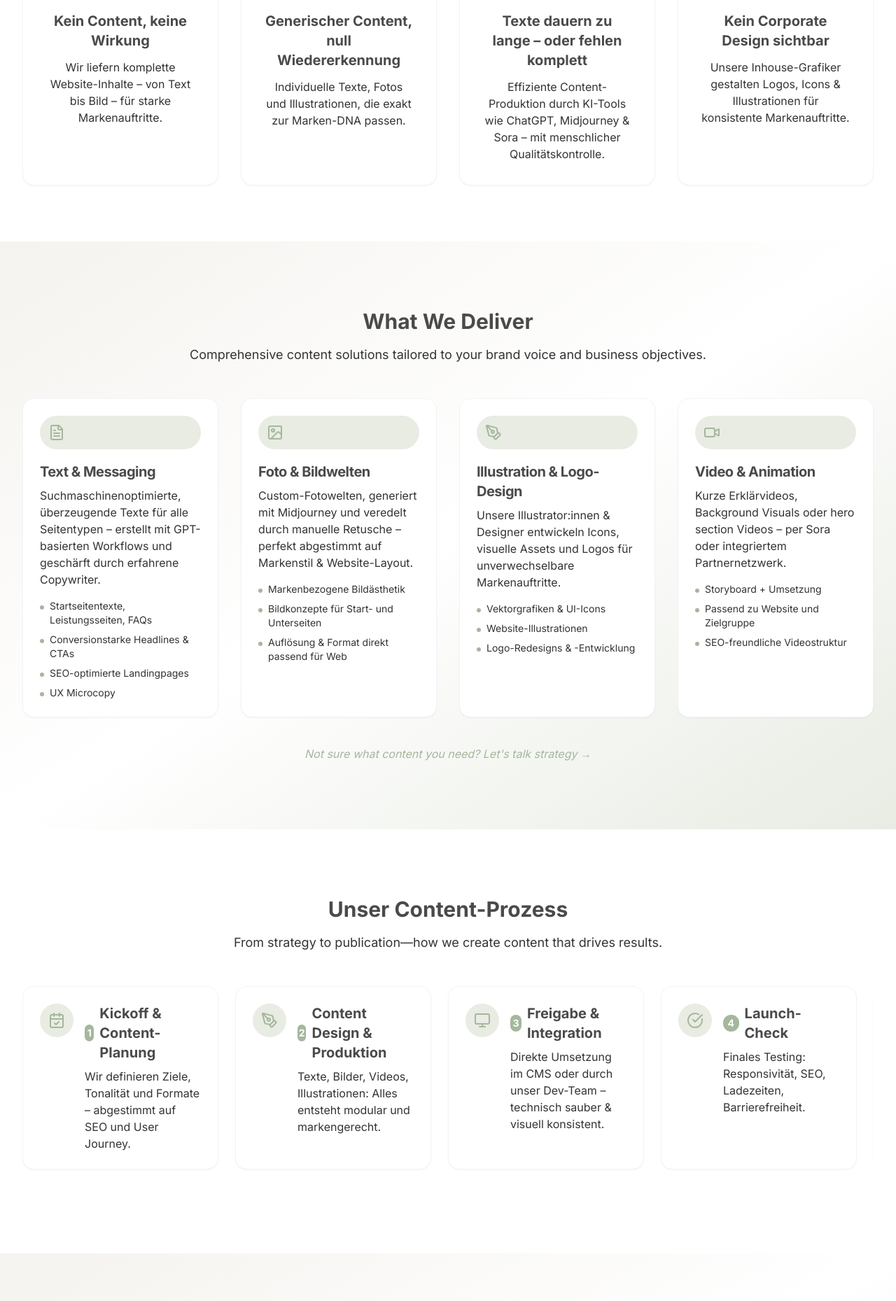
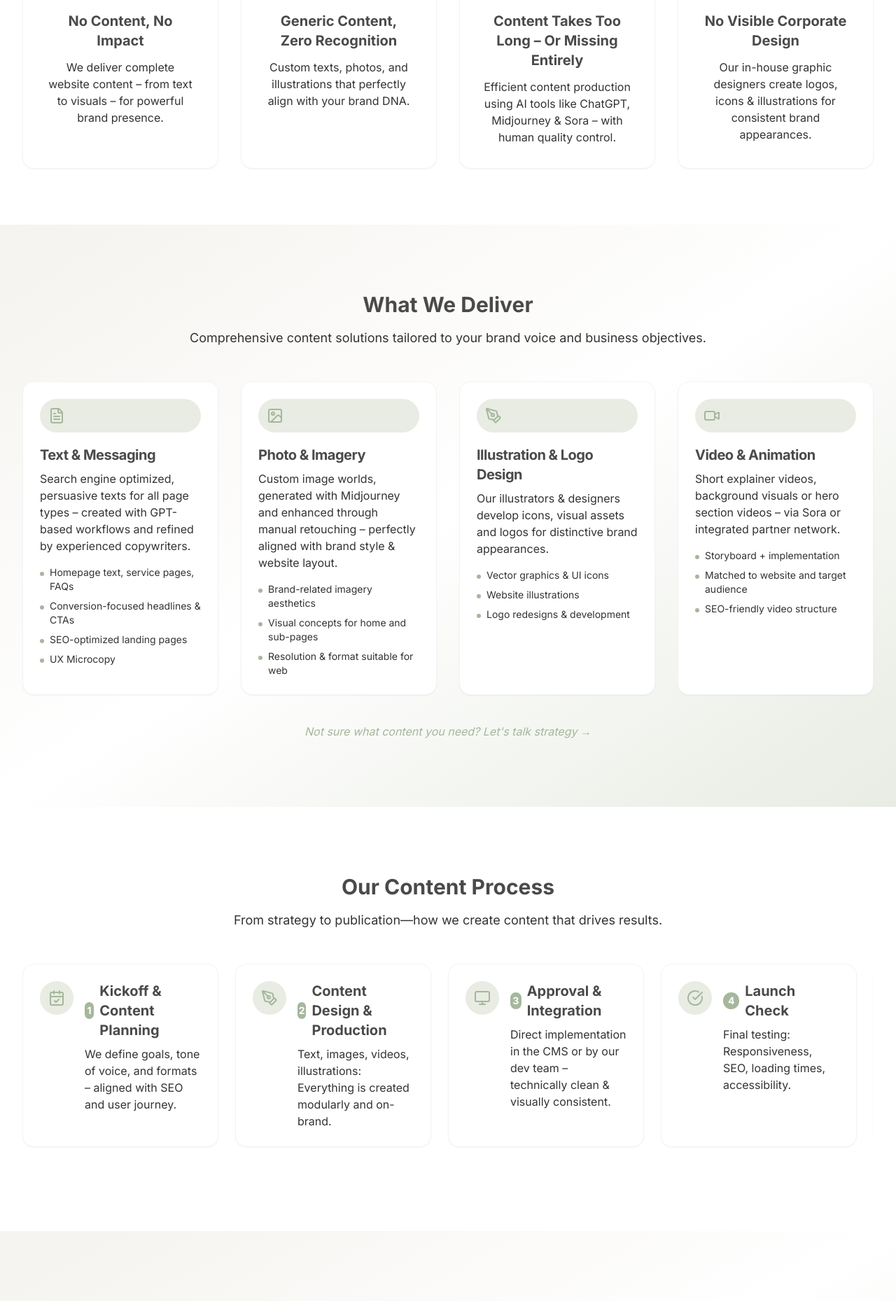
Before and after one commit to ooliv-agentur/ooliv, a React (Vite) app: page /content-creation in a window 1280 px wide. Shown: the part 957-2816 px from the top of the page at 70% size. Built offline with nearby package versions, Linux system fonts and the light colour scheme.

Commit message:
Fix: Content Creation page language consistency
Translate German content to English on the content creation page.

```diff
--- a/src/components/content-creation/ContentBenefits.tsx
+++ b/src/components/content-creation/ContentBenefits.tsx
@@ -5,23 +5,23 @@ import { FileText, Target, Users, Paintbrush } from 'lucide-react';
 const benefits = [
   {
     icon: FileText,
-    problem: 'Kein Content, keine Wirkung',
-    solution: 'Wir liefern komplette Website-Inhalte – von Text bis Bild – für starke Markenauftritte.'
+    problem: 'No Content, No Impact',
+    solution: 'We deliver complete website content – from text to visuals – for powerful brand presence.'
   },
   {
     icon: Target,
-    problem: 'Generischer Content, null Wiedererkennung',
-    solution: 'Individuelle Texte, Fotos und Illustrationen, die exakt zur Marken-DNA passen.'
+    problem: 'Generic Content, Zero Recognition',
+    solution: 'Custom texts, photos, and illustrations that perfectly align with your brand DNA.'
   },
   {
     icon: Users,
-    problem: 'Texte dauern zu lange – oder fehlen komplett',
-    solution: 'Effiziente Content-Produktion durch KI-Tools wie ChatGPT, Midjourney & Sora – mit menschlicher Qualitätskontrolle.'
+    problem: 'Content Takes Too Long – Or Missing Entirely',
+    solution: 'Efficient content production using AI tools like ChatGPT, Midjourney & Sora – with human quality control.'
   },
   {
     icon: Paintbrush,
-    problem: 'Kein Corporate Design sichtbar',
-    solution: 'Unsere Inhouse-Grafiker gestalten Logos, Icons & Illustrationen für konsistente Markenauftritte.'
+    problem: 'No Visible Corporate Design',
+    solution: 'Our in-house graphic designers create logos, icons & illustrations for consistent brand appearances.'
   }
 ];
 
--- a/src/components/content-creation/ContentCaseStudies.tsx
+++ b/src/components/content-creation/ContentCaseStudies.tsx
@@ -12,7 +12,7 @@ const caseStudies = [
       { icon: BarChart, stat: '+120%', description: 'organic traffic increase' },
       { icon: Users, stat: '+45%', description: 'time on site improvement' }
     ],
-    description: 'Vollständiger Text-, Bild- und SEO-Relaunch'
+    description: 'Complete text, image, and SEO relaunch'
   },
   {
     title: 'COBUS – ERP Solutions',
@@ -21,7 +21,7 @@ const caseStudies = [
       { icon: BarChart, stat: '3x', description: 'better landing page conversion' },
       { icon: Users, stat: 'Clearer', description: 'messaging & structure' }
     ],
-    description: 'Technisches Storytelling durch Content, Illustration & Grafik'
+    description: 'Technical storytelling through content, illustration & graphics'
   }
 ];
 
@@ -30,7 +30,7 @@ const ContentCaseStudies = () => {
     <section className="py-24 bg-gradient-to-br from-brand-background via-white to-brand-backgroundAlt">
       <div className="max-w-7xl mx-auto px-4 sm:px-6 lg:px-8">
         <h2 className="text-3xl font-bold text-center mb-4 text-brand-heading">
-          Erfolgreiche Content-Projekte
+          Successful Content Projects
         </h2>
 
         <p className="text-center text-lg mb-12 max-w-3xl mx-auto text-brand-text">
@@ -73,7 +73,7 @@ const ContentCaseStudies = () => {
         <div className="text-center mt-12">
           <Button size="lg" className="group" asChild>
             <Link to="/case-studies">
-              Alle Case Studies ansehen
+              View All Case Studies
               <ArrowRight className="ml-2 h-4 w-4 transition-transform group-hover:translate-x-1" />
             </Link>
           </Button>
--- a/src/components/content-creation/ContentProcess.tsx
+++ b/src/components/content-creation/ContentProcess.tsx
@@ -6,32 +6,32 @@ const steps = [
   {
     icon: CalendarCheck,
     number: '01',
-    title: 'Kickoff & Content-Planung',
-    description: 'Wir definieren Ziele, Tonalität und Formate – abgestimmt auf SEO und User Journey.'
+    title: 'Kickoff & Content Planning',
+    description: 'We define goals, tone of voice, and formats – aligned with SEO and user journey.'
   },
   {
     icon: PenTool,
     number: '02',
-    title: 'Content Design & Produktion',
-    description: 'Texte, Bilder, Videos, Illustrationen: Alles entsteht modular und markengerecht.'
+    title: 'Content Design & Production',
+    description: 'Text, images, videos, illustrations: Everything is created modularly and on-brand.'
   },
   {
     icon: Monitor,
     number: '03',
-    title: 'Freigabe & Integration',
-    description: 'Direkte Umsetzung im CMS oder durch unser Dev-Team – technisch sauber & visuell konsistent.'
+    title: 'Approval & Integration',
+    description: 'Direct implementation in the CMS or by our dev team – technically clean & visually consistent.'
   },
   {
     icon: CheckCircle,
     number: '04',
-    title: 'Launch-Check',
-    description: 'Finales Testing: Responsivität, SEO, Ladezeiten, Barrierefreiheit.'
+    title: 'Launch Check',
+    description: 'Final testing: Responsiveness, SEO, loading times, accessibility.'
   },
   {
     icon: RefreshCw,
     number: '05',
     title: 'Ongoing Support',
-    description: 'Kontinuierliche Pflege, Optimierung & Erweiterung. Optional auch mit monatlichem Content-Paket.'
+    description: 'Continuous maintenance, optimization & expansion. Optionally with monthly content package.'
   }
 ];
 
@@ -40,7 +40,7 @@ const ContentProcess = () => {
     <section className="py-24 bg-white">
       <div className="max-w-7xl mx-auto px-4 sm:px-6 lg:px-8">
         <h2 className="text-3xl font-bold text-center mb-4 text-brand-heading">
-          Unser Content-Prozess
+          Our Content Process
         </h2>
 
         <p className="text-center text-lg mb-12 max-w-3xl mx-auto text-brand-text">
--- a/src/components/content-creation/ContentServices.tsx
+++ b/src/components/content-creation/ContentServices.tsx
@@ -7,42 +7,42 @@ const services = [
   {
     icon: FileText,
     title: 'Text & Messaging',
-    description: 'Suchmaschinenoptimierte, überzeugende Texte für alle Seitentypen – erstellt mit GPT-basierten Workflows und geschärft durch erfahrene Copywriter.',
+    description: 'Search engine optimized, persuasive texts for all page types – created with GPT-based workflows and refined by experienced copywriters.',
     features: [
-      'Startseitentexte, Leistungsseiten, FAQs',
-      'Conversionstarke Headlines & CTAs',
-      'SEO-optimierte Landingpages',
+      'Homepage text, service pages, FAQs',
+      'Conversion-focused headlines & CTAs',
+      'SEO-optimized landing pages',
       'UX Microcopy'
     ]
   },
   {
     icon: Image,
-    title: 'Foto & Bildwelten',
-    description: 'Custom-Fotowelten, generiert mit Midjourney und veredelt durch manuelle Retusche – perfekt abgestimmt auf Markenstil & Website-Layout.',
+    title: 'Photo & Imagery',
+    description: 'Custom image worlds, generated with Midjourney and enhanced through manual retouching – perfectly aligned with brand style & website layout.',
     features: [
-      'Markenbezogene Bildästhetik',
-      'Bildkonzepte für Start- und Unterseiten',
-      'Auflösung & Format direkt passend für Web'
+      'Brand-related imagery aesthetics',
+      'Visual concepts for home and sub-pages',
+      'Resolution & format suitable for web'
     ]
   },
   {
     icon: PenTool,
-    title: 'Illustration & Logo-Design',
-    description: 'Unsere Illustrator:innen & Designer entwickeln Icons, visuelle Assets und Logos für unverwechselbare Markenauftritte.',
+    title: 'Illustration & Logo Design',
+    description: 'Our illustrators & designers develop icons, visual assets and logos for distinctive brand appearances.',
     features: [
-      'Vektorgrafiken & UI-Icons',
-      'Website-Illustrationen',
-      'Logo-Redesigns & -Entwicklung'
+      'Vector graphics & UI icons',
+      'Website illustrations',
+      'Logo redesigns & development'
     ]
   },
   {
     icon: Video,
     title: 'Video & Animation',
-    description: 'Kurze Erklärvideos, Background Visuals oder hero section Videos – per Sora oder integriertem Partnernetzwerk.',
+    description: 'Short explainer videos, background visuals or hero section videos – via Sora or integrated partner network.',
     features: [
-      'Storyboard + Umsetzung',
-      'Passend zu Website und Zielgruppe',
-      'SEO-freundliche Videostruktur'
+      'Storyboard + implementation',
+      'Matched to website and target audience',
+      'SEO-friendly video structure'
     ]
   }
 ];
--- a/src/pages/ContentCreation.tsx
+++ b/src/pages/ContentCreation.tsx
@@ -16,24 +16,24 @@ const ContentCreation = () => {
   // Custom FAQ items for Content Creation page
   const contentFaqs = [
     {
-      question: "Wie läuft die Content-Erstellung bei ooliv ab?",
-      answer: "Wir starten mit einer klaren Content-Strategie und liefern alle Website-Inhalte: Text, Bild, Video und Illustration – schnell, SEO-optimiert und im Corporate Design."
+      question: "How does the content creation process work at ooliv?",
+      answer: "We start with a clear content strategy and deliver all website content: text, image, video, and illustration – fast, SEO-optimized and aligned with your corporate design."
     },
     {
-      question: "Welche Tools nutzt ooliv zur Content-Produktion?",
-      answer: "Wir kombinieren KI-Tools wie ChatGPT, Midjourney und Sora mit manueller Kontrolle – für maximale Effizienz und Qualität."
+      question: "What tools does ooliv use for content production?",
+      answer: "We combine AI tools like ChatGPT, Midjourney and Sora with manual review – for maximum efficiency and quality."
     },
     {
-      question: "Kann ich nur Content ohne Webdesign buchen?",
-      answer: "Ja. Wir liefern auch Content für bestehende Websites oder als Unterstützung für Inhouse-Teams und Agenturen."
+      question: "Can I order content without web design?",
+      answer: "Yes. We also deliver content for existing websites or as support for in-house teams and agencies."
     },
     {
-      question: "Erhalte ich Texte in mehreren Sprachen?",
-      answer: "Klar. Wir bieten Content in Deutsch, Englisch und auf Wunsch auch in weiteren Sprachen."
+      question: "Do I receive texts in multiple languages?",
+      answer: "Of course. We offer content in English, German, and other languages upon request."
     },
     {
-      question: "Was ist, wenn ich noch kein Logo oder Bilder habe?",
-      answer: "Kein Problem – unser Design-Team entwickelt alle nötigen Assets für Ihren Markenauftritt."
+      question: "What if I don't have a logo or images yet?",
+      answer: "No problem – our design team develops all necessary assets for your brand presence."
     }
   ];
 
@@ -46,10 +46,10 @@ const ContentCreation = () => {
       <ContentCaseStudies />
       <FAQ customFaqs={contentFaqs} />
       <CTA
-        title="Website-Inhalte, die verkaufen statt nur zu informieren"
-        subtitle="Ob komplette Website-Texte, passgenaue Bilder oder Videos – wir liefern den Content, der wirkt."
-        primaryCta="Jetzt unverbindlich beraten lassen"
-        secondaryCta="Beispielprojekt anfragen"
+        title="Website Content That Sells, Not Just Informs"
+        subtitle="Whether complete website texts, perfect images or videos – we deliver content that works."
+        primaryCta="Get a Free Consultation"
+        secondaryCta="Request a Sample Project"
       />
     </PageLayout>
   );
```
